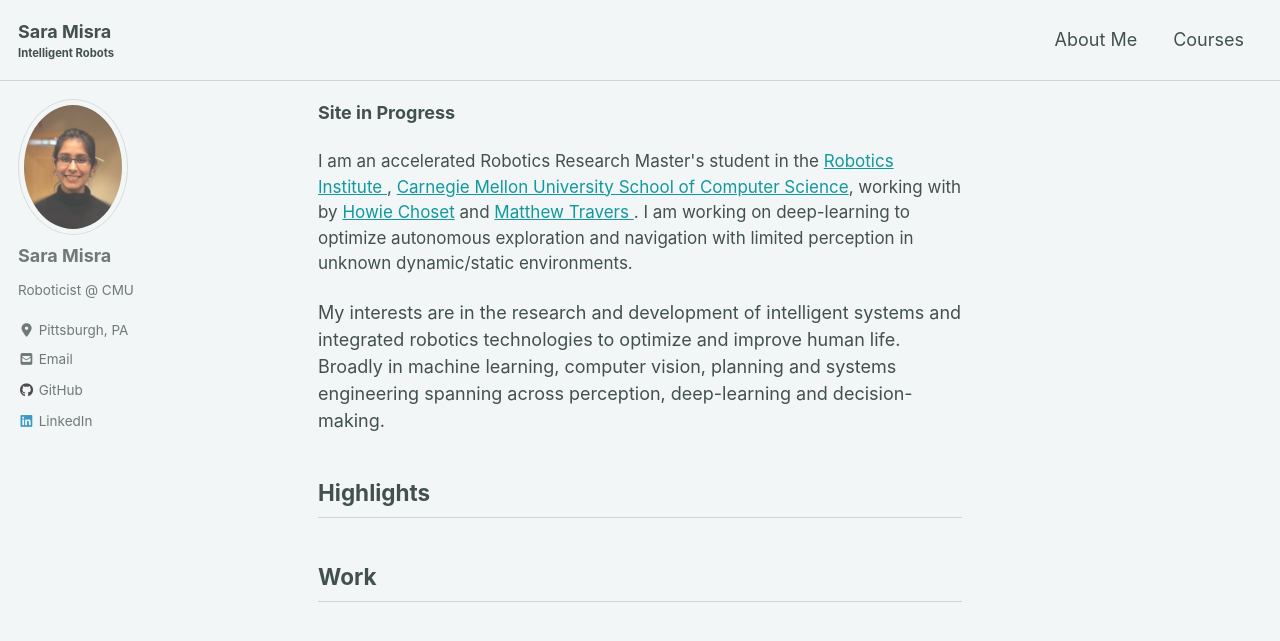
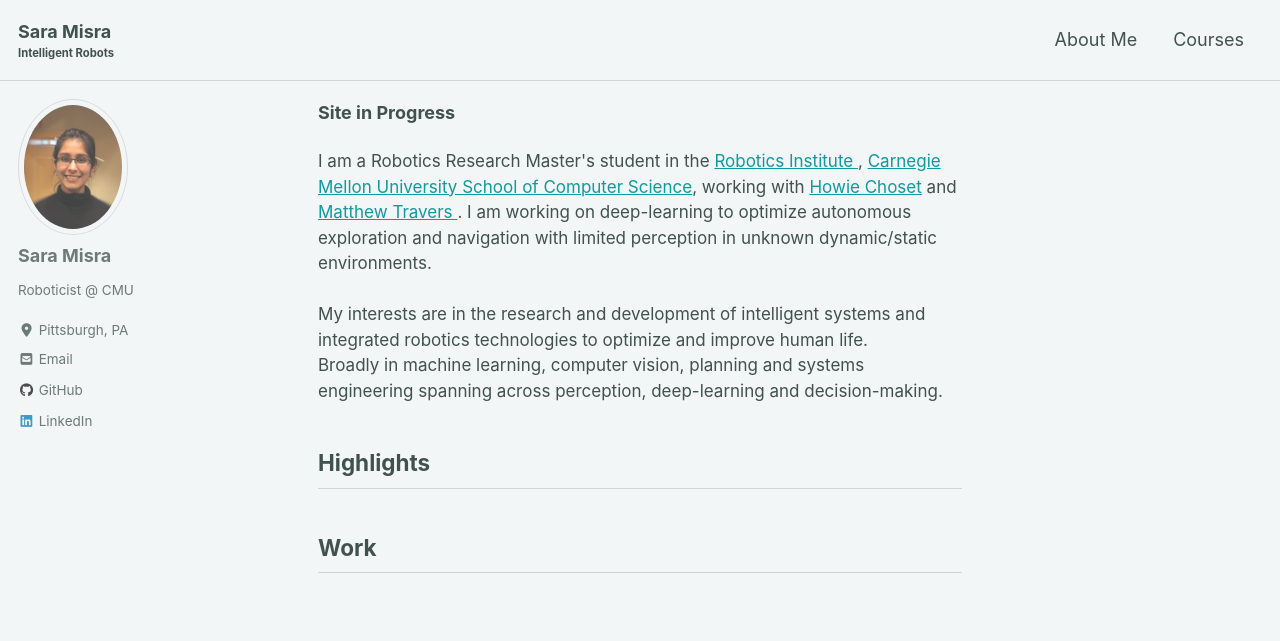
Before and after one commit to saram1sra/saram1sra.github.io, a Jekyll site: the page built from index.html, in a window 1280 px wide and 900 px high. Shown: the top 641 px of the window. Built offline with Jekyll 4.4.1, drawn with Linux system fonts in a browser that asks for light colours; cached includes are drawn as plain includes; nearby versions of some CDN libraries; the list of posts is cut into pages by our own code.

```diff
--- a/index.html
+++ b/index.html
@@ -6,16 +6,15 @@
 <p><b>Site in Progress</b></p>
 
 <p style="font-size:17px">
-
-I am an accelerated Robotics Research Master's student in the <a href='https://www.ri.cmu.edu/'>Robotics Institute </a>,
+I am a Robotics Research Master's student in the <a href='https://www.ri.cmu.edu/'>Robotics Institute </a>,
 <a href='https://www.cs.cmu.edu/'>Carnegie Mellon University School of Computer Science</a>,
-working with by <a href='https://en.wikipedia.org/wiki/Howie_Choset'>Howie Choset</a> and <a href='https://www.ri.cmu.edu/ri-faculty/matthew-j-travers/'> Matthew Travers </a>.
+working with <a href='https://en.wikipedia.org/wiki/Howie_Choset'>Howie Choset</a> and <a href='https://www.ri.cmu.edu/ri-faculty/matthew-j-travers/'> Matthew Travers </a>.
 I am  working on deep-learning to optimize autonomous exploration and navigation with limited perception in unknown dynamic/static environments.
-
-</p>
+<br>
+<br>
 My interests are in the research and development of intelligent systems and integrated robotics technologies to optimize and improve human life.
 <br>Broadly in  machine learning, computer vision, planning and systems engineering spanning across perception, deep-learning and decision-making.
-
+</p>
 <div id="highlights">
 <h2> Highlights </h2>
 <ul>
```
